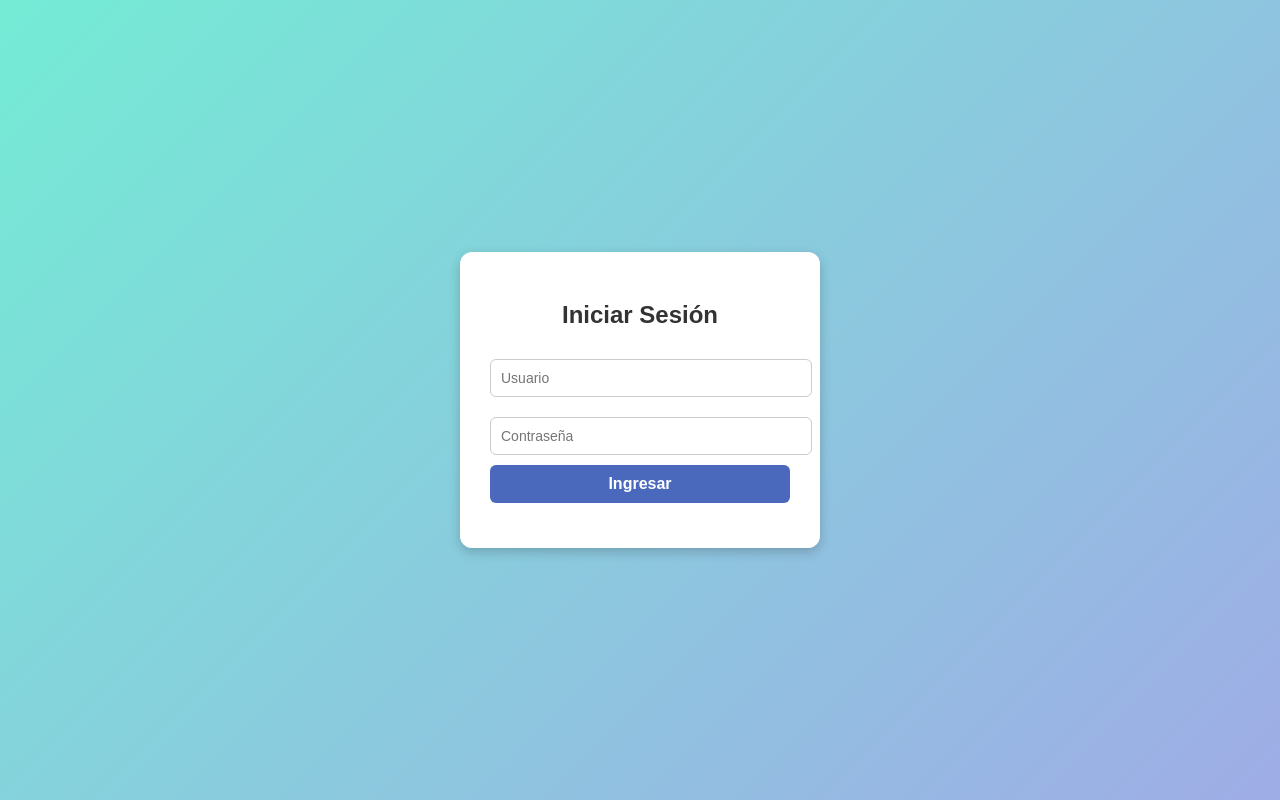
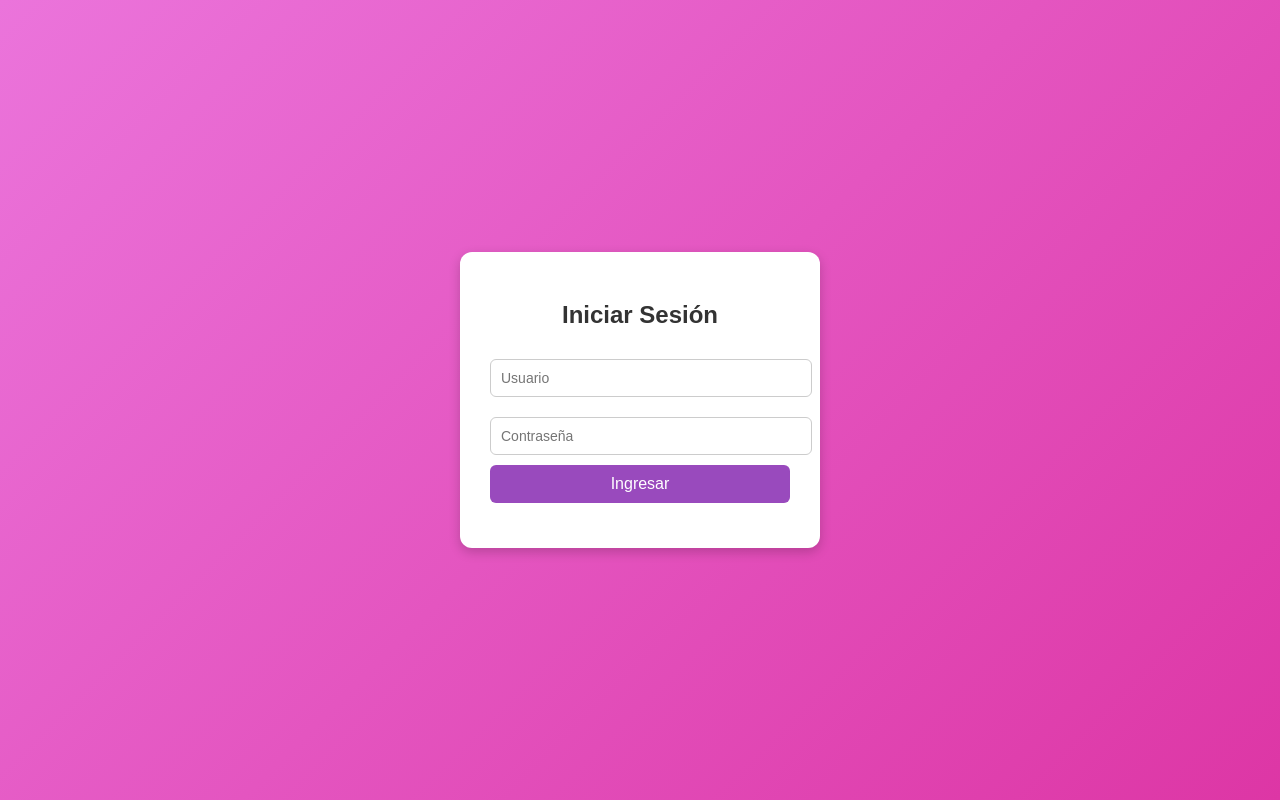
Before and after one commit to sofia339/repaso-unidad-4, a plain HTML site: page index.html in a window 1280 px wide. Drawn offline with Linux system fonts and the light colour scheme.

Commit message:
agrreglo

```diff
--- a/index.html
+++ b/index.html
@@ -11,7 +11,7 @@
     <form id="loginForm">
       <input type="text" id="username" placeholder="Usuario" required>
       <input type="password" id="password" placeholder="Contraseña" required>
-      <button type="submit" class="boton">Ingresar</button>
+      <button type="submit">Ingresar</button>
     </form>
     <p id="errorMsg"></p>
   </div>
--- a/styles.css
+++ b/styles.css
@@ -5,7 +5,7 @@ body {
   display: flex;
   justify-content: center;
   align-items: center;
-  background: linear-gradient(135deg, #74ebd5, #9face6);
+  background: linear-gradient(135deg, #eb74db, #dd36a5);
 }
 
 .login-container {
@@ -34,7 +34,7 @@ body {
 .login-container button {
   width: 100%;
   padding: 10px;
-  background-color: #4a69bd;
+  background-color: #994abd;
   color: white;
   border: none;
   border-radius: 6px;
@@ -44,7 +44,7 @@ body {
 }
 
 .login-container button:hover {
-  background-color: #1e3799;
+  background-color: #7c1e99;
 }
 
 #errorMsg {
@@ -52,14 +52,3 @@ body {
   color: red;
   font-size: 14px;
 }
-
-.boton{
-  padding: 12px;
-  color: white;
-  border: none;
-  border-radius: 8px;
-  font-size: 18px;
-  font-weight: bold;
-  cursor: pointer;
-  transition: background 0.3s ease, transform 0.2s ease;
-}
```
